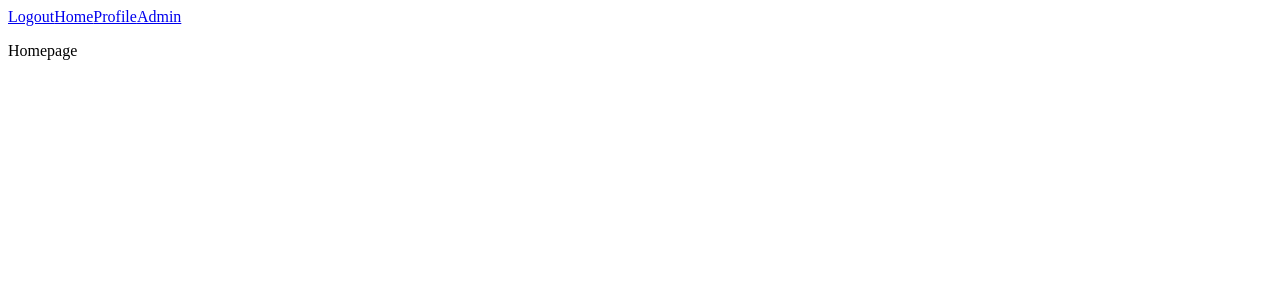
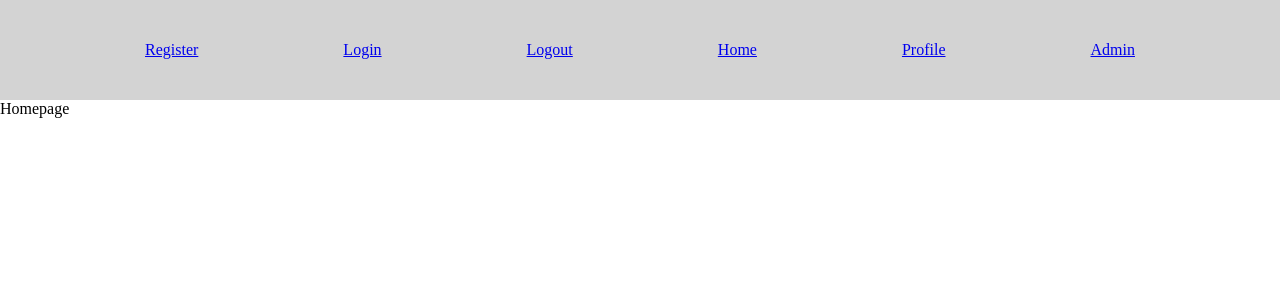
Before and after one commit to danielTiringer/Project-Manager, a React (Create React App) app in the folder user-client/: page / in a window 1280 px wide. Shown: the top 300 px of the page. Built offline with nearby package versions, Linux system fonts and the light colour scheme.

Commit message:
Add css to the navbar

```diff
--- a/user-client/src/App.tsx
+++ b/user-client/src/App.tsx
@@ -5,6 +5,7 @@ import AdminPage from './Pages/AdminPage';
 import HomePage from './Pages/HomePage';
 import Login from './Pages/Login';
 import Profile from './Pages/Profile';
+import './main.css';
 
 function App(): JSX.Element {
   return (
--- a/user-client/src/Components/Navbar.tsx
+++ b/user-client/src/Components/Navbar.tsx
@@ -4,6 +4,8 @@ import { Link } from 'react-router-dom';
 export default function NavBar(): JSX.Element {
   return (
     <div className="NavContainer">
+      <Link to="/register">Register</Link>
+      <Link to="/login">Login</Link>
       <Link to="/logout">Logout</Link>
       <Link to="/home">Home</Link>
       <Link to="/profile">Profile</Link>
--- /dev/null
+++ b/user-client/src/main.css
@@ -0,0 +1,15 @@
+* {
+    margin: 0;
+    padding: 0;
+    box-sizing: border-box;
+}
+
+.NavContainer {
+    width: 100vw;
+    height: 100px;
+    background: lightgrey;
+    color: #ffffff;
+    display: flex;
+    align-items: center;
+    justify-content: space-evenly;
+}
```
